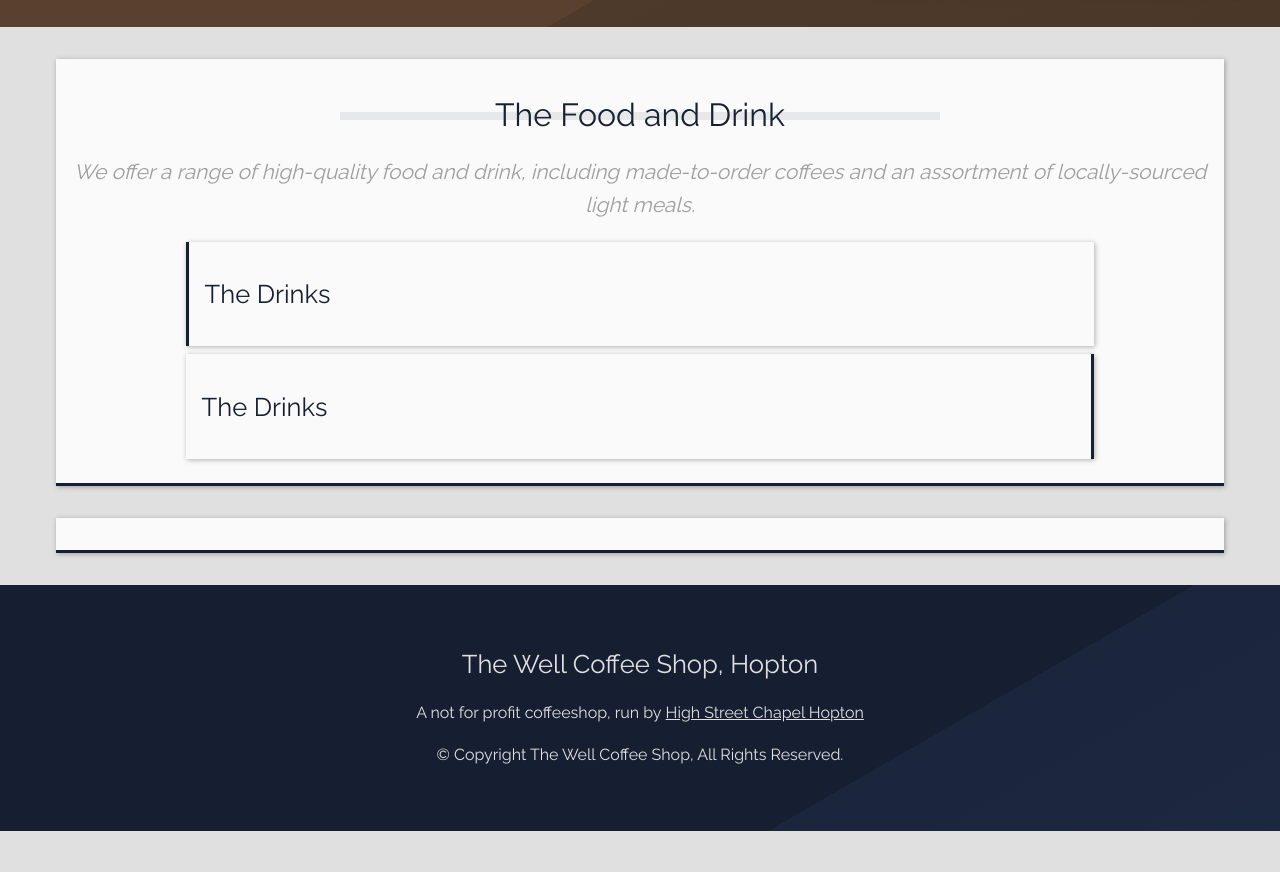
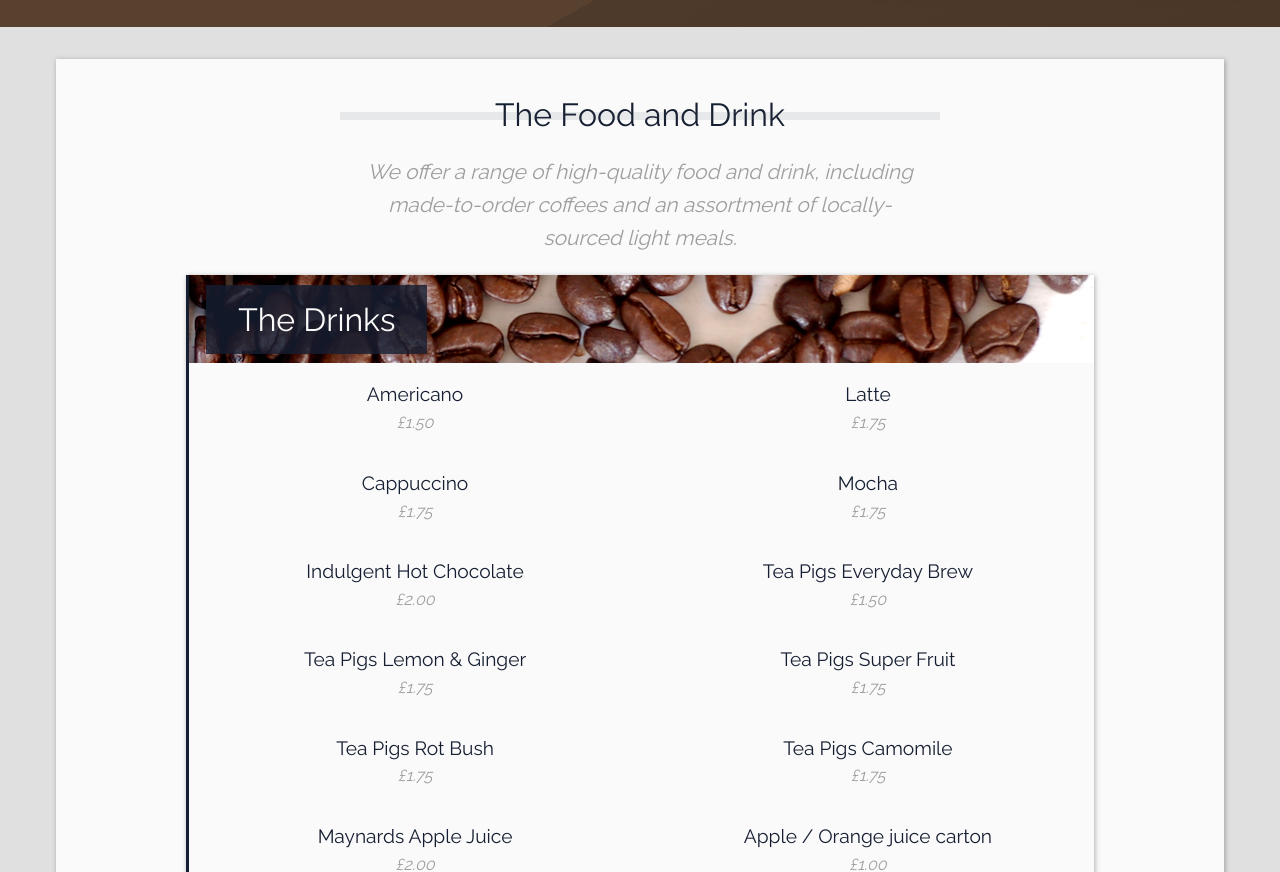
Before and after one commit to MontyD/thewelltheme, a website built with Parcel: page foodanddrink.pug in a window 1280 px wide. Shown: the part 80-952 px from the top of the page. Before the commit the page ends 911 px from the top, so only its background shows below. Built offline with nearby package versions, Linux system fonts and the light colour scheme.

Commit message:
Finishing up styling

```diff
--- a/foodanddrink.pug
+++ b/foodanddrink.pug
@@ -7,13 +7,57 @@ html
         .container
             .box.emphasis
                 h1.title-emphasis The Food and Drink
-                p.important.center-text
+                p.important.center-text.half
                     | We offer a range of high-quality food and drink, including made-to-order coffees and
                     | an assortment of locally-sourced light meals.
-                .box.inner.left
-                    h2 The Drinks
+                .box.inner.left.full-width
+                    .image-heading.coffee
+                        h2.text The Drinks
+                    .flex-row.center-text
+                        .flex-column-child.half.padded
+                            p.emphasis.no-margin Americano
+                            p.no-margin.subtle £1.50
+                        .flex-column-child.half.padded
+                            p.emphasis.no-margin Latte
+                            p.no-margin.subtle £1.75
+                        .flex-column-child.half.padded
+                            p.emphasis.no-margin Cappuccino
+                            p.no-margin.subtle £1.75
+                        .flex-column-child.half.padded
+                            p.emphasis.no-margin Mocha
+                            p.no-margin.subtle £1.75
+                        .flex-column-child.half.padded
+                            p.emphasis.no-margin Indulgent Hot Chocolate
+                            p.no-margin.subtle £2.00
+                        .flex-column-child.half.padded
+                            p.emphasis.no-margin Tea Pigs Everyday Brew
+                            p.no-margin.subtle £1.50
+                        .flex-column-child.half.padded
+                            p.emphasis.no-margin Tea Pigs Lemon & Ginger
+                            p.no-margin.subtle £1.75
+                        .flex-column-child.half.padded
+                            p.emphasis.no-margin Tea Pigs Super Fruit
+                            p.no-margin.subtle £1.75
+                        .flex-column-child.half.padded
+                            p.emphasis.no-margin Tea Pigs Rot Bush
+                            p.no-margin.subtle £1.75
+                        .flex-column-child.half.padded
+                            p.emphasis.no-margin Tea Pigs Camomile
+                            p.no-margin.subtle £1.75
+                        .flex-column-child.half.padded
+                            p.emphasis.no-margin Maynards Apple Juice
+                            p.no-margin.subtle £2.00
+                        .flex-column-child.half.padded
+                            p.emphasis.no-margin Apple / Orange juice carton
+                            p.no-margin.subtle £1.00
+                        .flex-column-child.half.padded
+                            p.emphasis.no-margin Still spring water
+                            p.no-margin.subtle £0.80
+                        .flex-column-child.half.padded
+                            p.emphasis.no-margin Sparkling spring water
+                            p.no-margin.subtle £0.80
                 .box.inner.right
-                    h2 The Drinks
+
         .container
             .box.emphasis
 
--- a/includes/head.html
+++ b/includes/head.html
@@ -7,8 +7,8 @@
     <meta property="og:description"
         content="Come and have a taste of something wonderful at ‘The Well.’ We will be delighted to offer you your favourite Coffee or Tea and a bite to eat.">
     <meta name="robots" content="index,follow">
-    <meta name="msapplication-TileColor" content="#0A1324">
     <meta name="theme-color" content="#0A1324">
+    <link rel="shortcut icon" type="image/png" href="/images/favicon.png"/>
     <title>The Well | Hopton</title>
     <link href="./scss/index.scss" rel="stylesheet">
 </head>
--- a/includes/header.pug
+++ b/includes/header.pug
@@ -1,5 +1,5 @@
 mixin header(small)
-    header(class=small ? 'small' : '')
+    header(class=small ? 'condensed' : '')
         .container(class=small ? 'condensed' : '')
             img(src='/images/TheWell-Logo.png' alt='The Well Logo')
             h2
--- a/index.pug
+++ b/index.pug
@@ -6,10 +6,10 @@ html
     include includes/header.pug
     +header(false)
     section.container.flex-row
-      .box.left.flex-column
+      .box.left.flex-inline-child
         h1 The Well | Hopton
         p.important Come and have a taste of something wonderful at ‘The Well.’ We will be delighted to offer you your favourite Coffee or Tea and a bite to eat.
-      .box.small.flex-column.right
+      .box.small.flex-inline-child.right
         h2.center-text Opening Hours
         table
           tbody
--- a/package.json
+++ b/package.json
@@ -10,6 +10,7 @@
   "devDependencies": {
     "@types/googlemaps": "^3.39.0",
     "parcel-bundler": "^1.12.4",
+    "parcel-plugin-ogimage": "^1.1.0",
     "pug": "^2.0.4",
     "sass": "^1.23.7",
     "typescript": "^3.7.4"
--- a/scss/_header.scss
+++ b/scss/_header.scss
@@ -8,20 +8,23 @@ header {
   h2 {
     color: $white;
   }
-}
 
-header.small {
+  &.condensed {
     padding: 1rem 0;
     text-align: left;
+
     img {
       height: 50px;
     }
+
     h2 {
       display: inline-block;
       margin: 0.9rem;
       vertical-align: top;
     }
+
     nav {
       float: right;
     }
   }
+}
--- a/scss/_layout.scss
+++ b/scss/_layout.scss
@@ -23,7 +23,7 @@ body {
 hr {
   clear: both;
   border: none;
-  margin: 0;
+  margin: 0.5rem;
   padding: 0;
 }
 
@@ -34,7 +34,7 @@ hr {
   max-width: $max-doc-width;
 
   &.condensed {
-    margin: .5rem auto;
+    margin: 0.5rem auto;
   }
 }
 
@@ -43,7 +43,7 @@ hr {
   flex-direction: column;
   justify-content: center;
 
-  @media(max-width: $tablet-width) {
+  @media (max-width: $tablet-width) {
     flex-direction: column;
     align-items: center;
   }
@@ -52,6 +52,7 @@ hr {
 .flex-row {
   display: flex;
   flex-direction: row;
+  flex-wrap: wrap;
   justify-content: space-between;
   align-items: center;
 
@@ -59,22 +60,42 @@ hr {
     justify-content: center;
   }
 
-  @media(max-width: $tablet-width) {
+  @media (max-width: $tablet-width) {
     flex-direction: column;
     align-items: center;
   }
 }
 
 .flex-inline-child {
+  flex: 1 0 50%;
   margin: 0.5rem 1rem;
-  flex: 1 0 50%;
-  min-width: 0;
+  width: 100%;
+}
 
-  &.small {
-    max-width: 30%;
+.flex-column-child {
+  display: flex;
+  flex: 1;
 
-    @media(max-width: $tablet-width) {
-      max-width: 90%;
-    }
+  flex-direction: column;
+  flex-basis: 100%;
+
+  width: 100%;
+}
+
+
+.half {
+  margin-left: auto;
+  margin-right: auto;
+  min-width: 50%;
+  max-width: 50%;
+
+  @media (max-width: $tablet-width) {
+    min-width: 90%;
+    max-width: 90%;
   }
 }
+
+.small {
+  min-width: 30%;
+  max-width: 30%;
+}
--- a/scss/_styles.scss
+++ b/scss/_styles.scss
@@ -26,9 +26,17 @@ h2 {
 
 p {
   line-height: 160%;
+
   &.important {
     color: $subtle-grey;
     font-size: 1.3rem;
+    font-style: italic;
+  }
+  &.emphasis {
+    font-size: 1.2rem;
+  }
+  &.subtle {
+    color: $subtle-grey;
     font-style: italic;
   }
 }
@@ -43,17 +51,25 @@ img {
 
 table {
   border: none;
+  width: 100%;
 }
 td {
-  padding: 0.3rem;
+  padding: .3rem;
 }
 
 blockquote {
-    margin: 2rem 0.5rem;
+  margin: 2rem .5rem;
   font-size: 1.1rem;
   line-height: 1.5;
   padding: .2rem 1rem;
   border-left: 3px solid $dark-blue;
+}
+
+.padded {
+  padding: 1rem;
+}
+.no-margin {
+  margin: 0;
 }
 
 .center-text {
@@ -66,12 +82,12 @@ blockquote {
 .title-emphasis {
   text-align: center;
   &:before {
-        content: ' ';
+    content: " ";
     position: absolute;
     width: 50%;
     min-width: 350px;
-        background: transparentize($subtle-blue, 0.9);
-        height: 0.5rem;
+    background: transparentize($subtle-blue, .9);
+    height: .5rem;
     left: 0;
     right: 0;
     z-index: 0;
@@ -80,11 +96,17 @@ blockquote {
 }
 
 .box {
+  min-width: 30%;
+
   margin: 1rem;
-  min-width: 30%;
+  padding: 1rem;
+
   background: $white;
-  padding: 1rem;
   box-shadow: $box-shadow;
+
+  &.full-width {
+    padding: 0;
+  }
 
   &.left {
     border-left: 3px solid $dark-blue;
@@ -101,14 +123,14 @@ blockquote {
     color: $white;
   }
   &.inner {
-      margin: 0.5rem auto;
+    margin: .5rem auto;
     max-width: 80%;
   }
 }
 
 .container-accent {
   position: relative;
-  margin: 0.5rem 0;
+  margin: .5rem 0;
   padding: 1rem;
 
   &:before {
@@ -140,30 +162,48 @@ img {
 
 .framed {
   background: $white;
-  padding: 0.4rem;
+  padding: .4rem;
   box-shadow: $box-shadow;
 }
 
 .button {
   display: inline-block;
-  padding: 0.6em 1.6em;
-  margin: 1rem 0.5rem;
+  padding: .6em 1.6em;
+  margin: 1rem .5rem;
   text-align: center;
   font-size: 1em;
-  letter-spacing: 0.1rem;
+  letter-spacing: .1rem;
 
   text-transform: uppercase;
   text-decoration: none;
 
-  border-radius: 0.2rem;
+  border-radius: .2rem;
   cursor: pointer;
   color: $off-white;
   background-color: $subtle-blue;
-  text-shadow: 1px 1px 2px rgba(0, 0, 0, 0.5);
+  text-shadow: 1px 1px 2px rgba(0, 0, 0, .5);
 
-  transition: background-color 0.5s ease;
+  transition: background-color .5s ease;
   &:hover {
     background-color: $dark-blue;
+  }
+}
+
+.image-heading {
+  padding: 0 .5rem;
+
+  &.coffee {
+    background-image: url("/images/coffee.png");
+  }
+
+  .text {
+    font-size: 2rem;
+    display: inline-block;
+    margin: .6rem;
+    padding: 1rem 2rem;
+
+    color: $white;
+    background-color: transparentize($dark-blue, .2);
   }
 }
 
@@ -171,4 +211,5 @@ img {
   width: 100%;
   height: 16rem;
   background-image: url("/images/map.png");
+  background-position: center;
 }
```
Also changed, not shown: 1 other file. Lines whose indentation alone changed are shown as unchanged.
